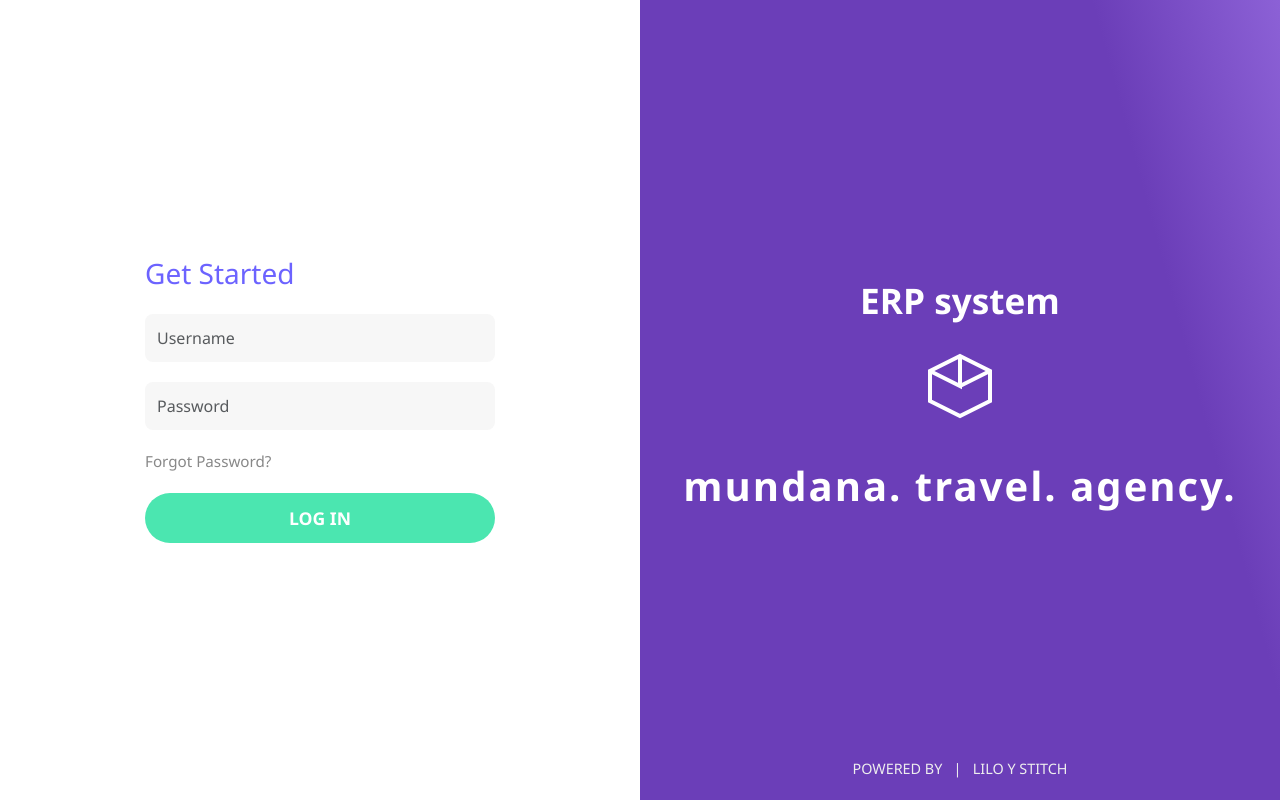
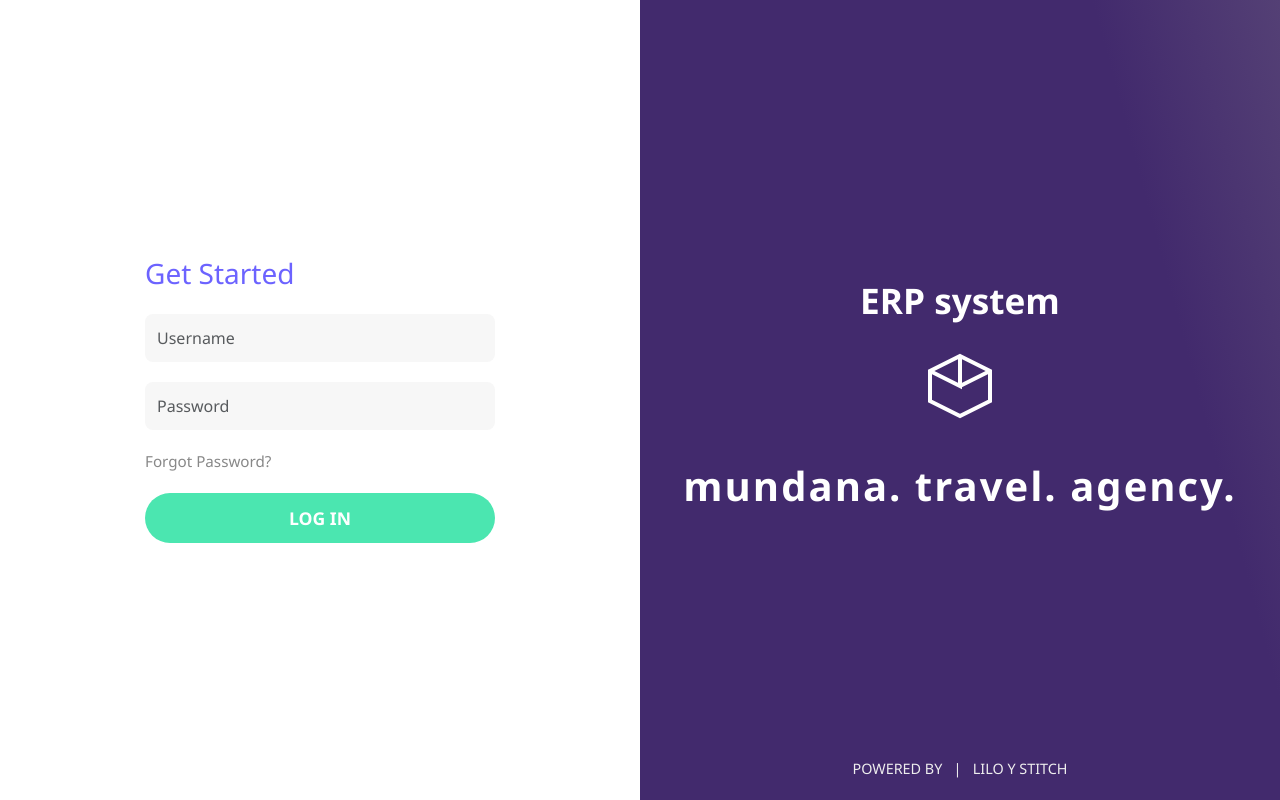
Before and after one commit to Amadoose/djangocrm, a Django app: page / in a window 1280 px wide. Run offline with Django 5.2, Linux system fonts and the light colour scheme.

Commit message:
login page

```diff
--- a/website/templates/login.html
+++ b/website/templates/login.html
@@ -26,7 +26,7 @@
         }
         .right-panel {
             flex: 1;
-            background: linear-gradient(75deg, #6b3eb8 78%, #8c61d6 100%);
+            background: linear-gradient(75deg, #422a6d 78%, #544075 100%);
             color: #fff;
             display: flex;
             flex-direction: column;
```
